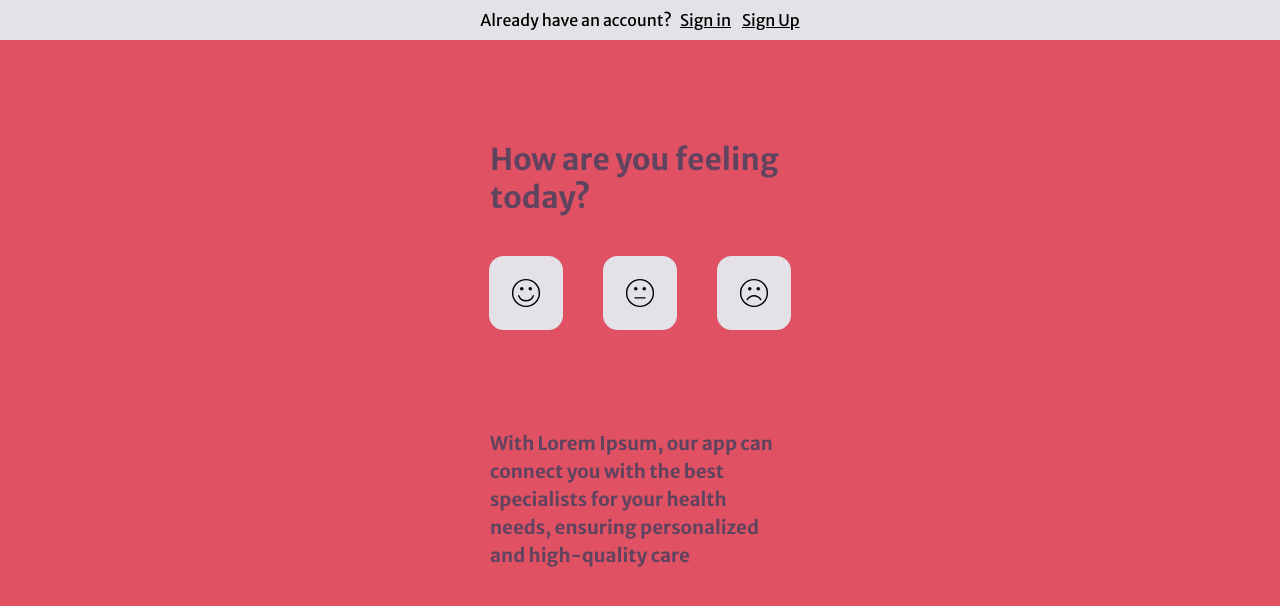
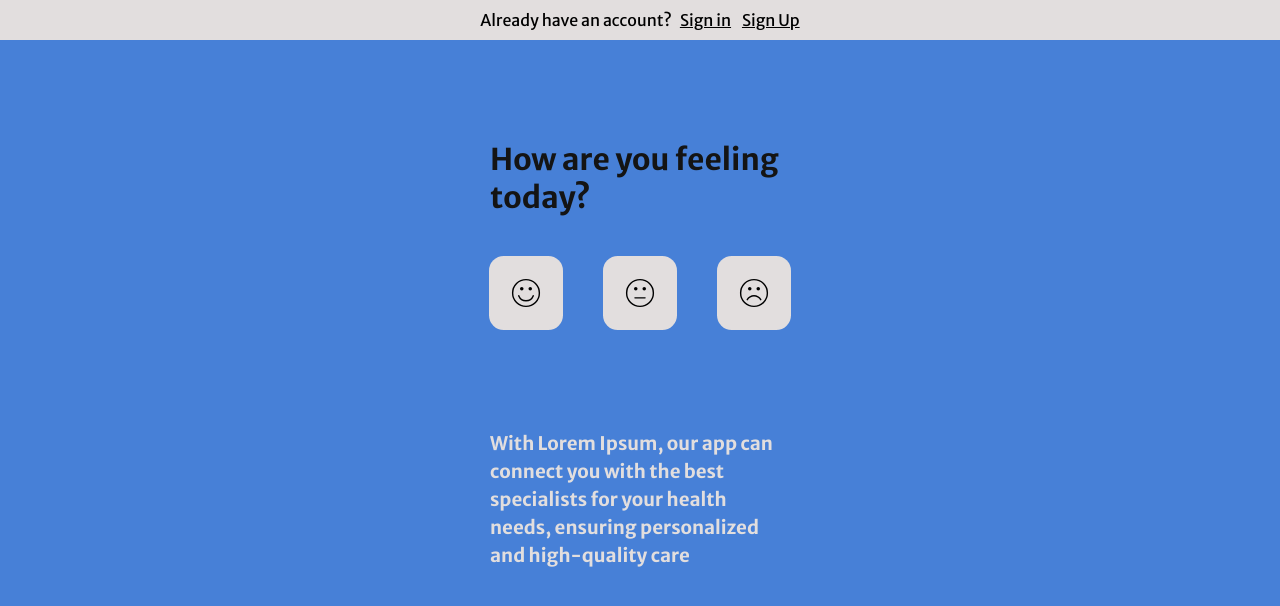
Before and after one commit to FedericaI7/appointment-app, a Next.js app: page / in a window 1280 px wide. Shown: the top 606 px of the page. Built offline with nearby package versions, Linux system fonts and the light colour scheme.

Commit message:
style: new root colors in globas.css

```diff
--- a/src/components/doctor/Doctor.jsx
+++ b/src/components/doctor/Doctor.jsx
@@ -29,7 +29,7 @@ const Doctor = () => {
               <div key={index}>
                 <nav className={styles.navTitle}>
                   <span className={styles.iconBack}>
-                    <Link href="/intro">
+                    <Link href="/doctorList">
                       <IoIosArrowBack />
                     </Link>
                   </span>
--- a/src/styles/Doctor.module.scss
+++ b/src/styles/Doctor.module.scss
@@ -2,7 +2,7 @@
   width: 100%;
   height: 100%;
   min-height: 100vh;
-  background-color: #e2dede;
+  background-color: var(--white-color);
 }
 
 .navTitle {
@@ -34,5 +34,5 @@
 }
 
 .locationIcon {
-  color: #4780d7;
+  color: var(--blue-color);
 }
--- a/src/styles/DoctorList.module.scss
+++ b/src/styles/DoctorList.module.scss
@@ -1,7 +1,7 @@
 .DoctorList {
   width: 100%;
   height: 100%;
-  background-color: #e2dede;
+  background-color: var(--white-color);
 }
 
 .navTitle {
--- a/src/styles/Home.module.scss
+++ b/src/styles/Home.module.scss
@@ -24,7 +24,7 @@
   height: 100vh;
   display: flex;
   flex-direction: column;
-  background-color: var(--pink-red-color);
+  background-color: var(--blue-color);
 }
 
 .mainContainer {
@@ -38,7 +38,7 @@
   h1 {
     width: 300px;
     font-size: 30px;
-    color: var(--violet-dark-color);
+    color: var(--black-color);
   }
 }
 
@@ -72,7 +72,7 @@
   padding-top: 100px;
   width: 300px;
   line-height: 1.5;
-  color: var(--violet-dark-color);
+  color: var(--white-color);
 }
 
 //resultFace
@@ -109,7 +109,7 @@
   border-radius: 20px;
 
   a {
-    color: var(--turquoise-color);
+    color: var(--blue-color);
   }
 
   &:hover {
--- a/src/styles/Intro.module.scss
+++ b/src/styles/Intro.module.scss
@@ -30,7 +30,7 @@
   border: none;
   font-weight: bold;
   cursor: pointer;
-  background-color: #e2dede;
+  background-color: var(--white-color);
   color: var(--black-color);
   font-size: 18px;
 
@@ -45,7 +45,7 @@
 }
 
 .boxCard {
-  background-color: #9bb4dc;
+  background-color: var(--light-blue-color);
   display: flex;
   justify-content: space-around;
   align-items: center;
--- a/src/styles/globals.css
+++ b/src/styles/globals.css
@@ -13,13 +13,11 @@ a {
 
 :root {
   --pink-red-color: #e05263;
-  --violet-dark-color: #60435f;
-  --violet-color: #866ac2;
-  --white-color: #e4e2e6;
-  --turquoise-light-color: #a8dcd9;
   --turquoise-color: #1dbab5;
-  --green-yellow-color: #bdd358;
-  --yellow-color: #e5e059;
   --grey-light-color: #e4e2e6;
   --black-color: rgb(20, 20, 20);
+  --blue-color: #4780d7;
+  --light-blue-color: #9bb4dc;
+  --white-color: #e2dede;
+  --white-box: #ebebeb;
 }
```
Also changed, not shown: src/styles/DoctorCardsColumn.module.scss (+3 -4 lines), src/styles/doctorCard.module.scss (+4 -4 lines).
